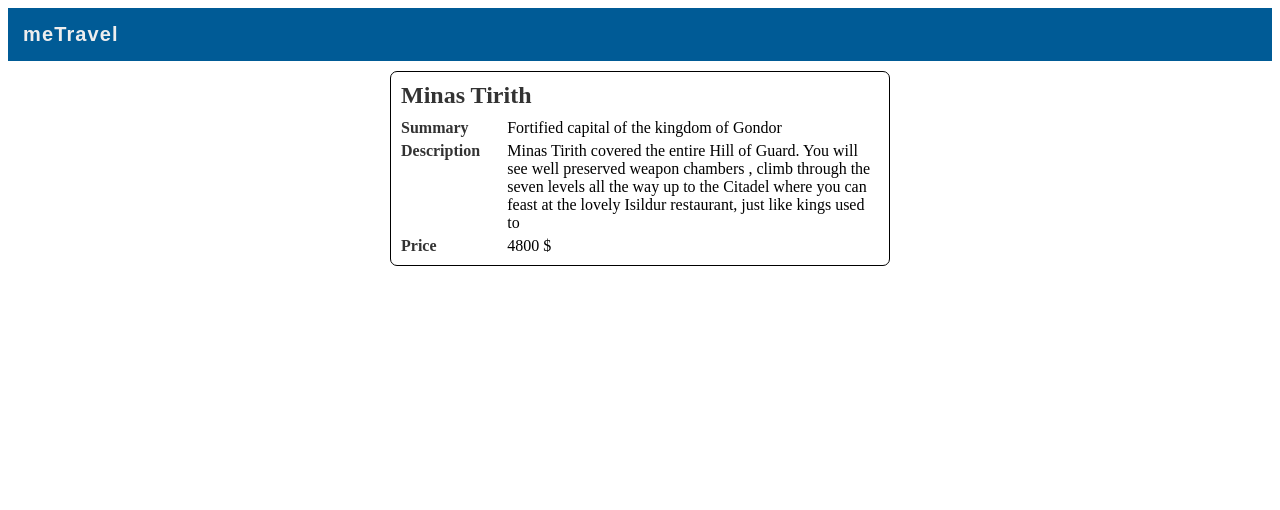
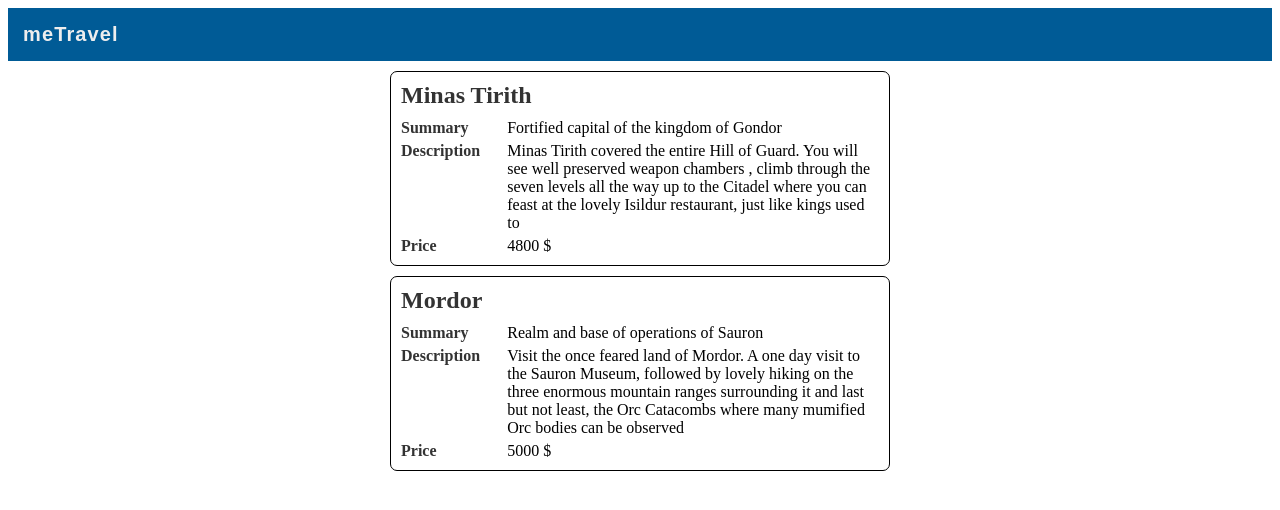
Before and after one commit to mirceah/angular-travel-workshop-vscode, an Angular app: page / in a window 1280 px wide. Shown: the top 510 px of the page. Built offline with nearby package versions, Linux system fonts and the light colour scheme.

Commit message:
4. Directive Structurale - solution ngFor

```diff
--- a/src/app/app.component.html
+++ b/src/app/app.component.html
@@ -3,7 +3,7 @@
 </nav>
 
 <div class="destinations-container">
-  <div class="destination">
+  <div *ngFor="let destination of destinations" class="destination">
     <div class="display-as-card">
       <div class="destination-title"> {{ destination.name }} </div>
       <div class="destination-details">
--- a/src/app/app.component.ts
+++ b/src/app/app.component.ts
@@ -24,6 +24,4 @@ export class AppComponent {
       isFavorite: false,
     }
   ];
-
-  destination = this.destinations[0]
 }
```
